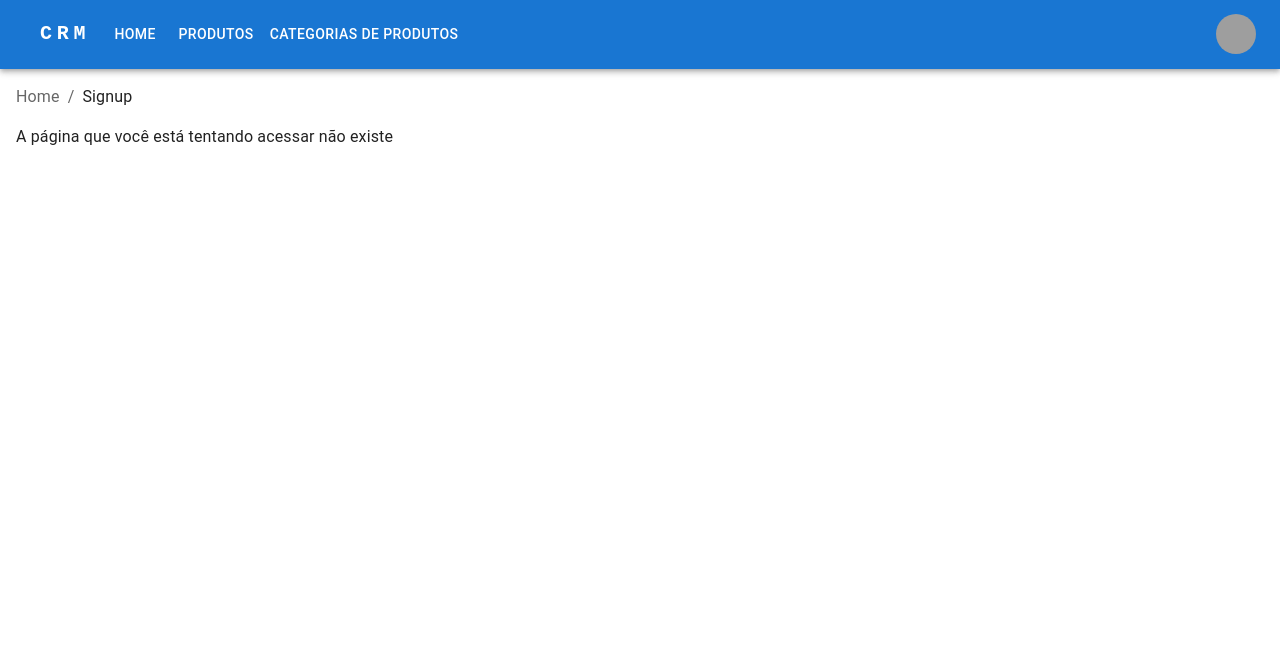
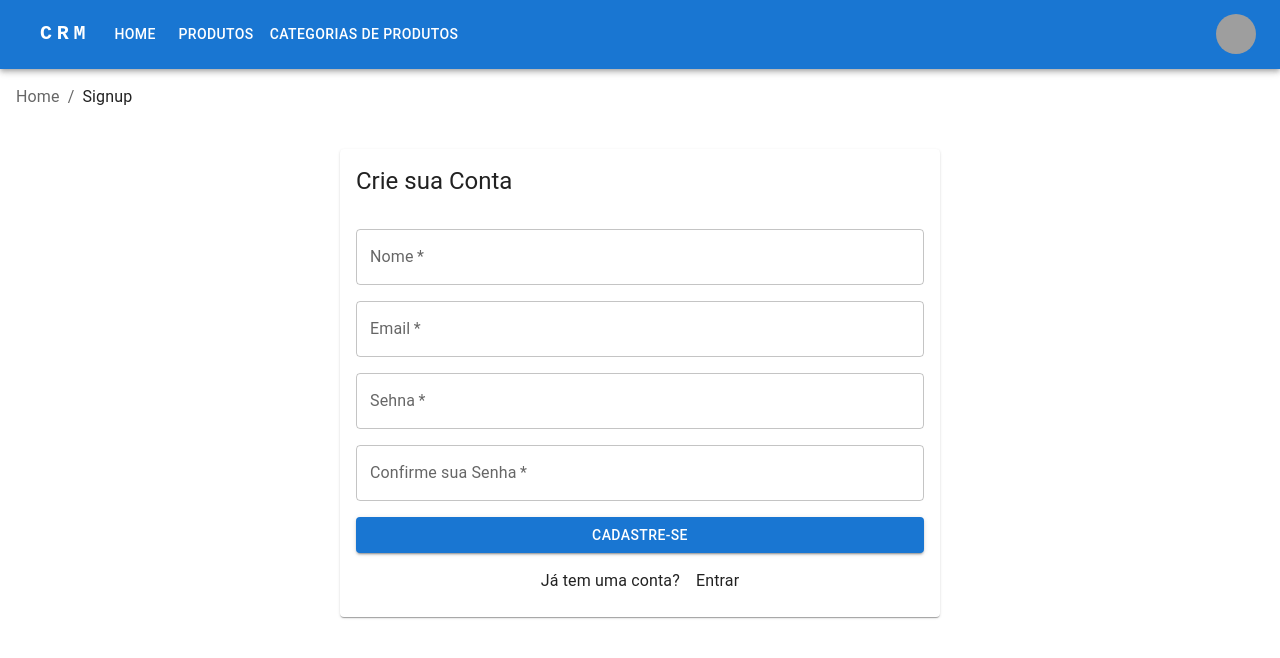
Before and after one commit to BettBernarda/CRM-React-project, a React (Vite) app: page /signup in a window 1280 px wide. Shown: the top 658 px of the page. Built offline with nearby package versions, Linux system fonts and the light colour scheme; grey boxes are pictures that could not be loaded; some icons are missing.

Commit message:
Adicionada tela de cadastro às rotas, e finalizada sua implementação

```diff
--- a/src/App.jsx
+++ b/src/App.jsx
@@ -8,6 +8,7 @@ import PageNotFound from "./pages/PageNotFound";
 import ProductCategoriesPage from "./pages/ProductCategoriesPage";
 import ProductCategoryPage from "./pages/ProductCategoryPage";
 import LoginPage from "./pages/LoginPage";
+import SignupPage from "./pages/SignupPage";
 
 export default function App() {
   axios.defaults.baseURL = 'http://localhost:3000'
@@ -24,6 +25,10 @@ export default function App() {
         {
           path: "/login",
           element: <LoginPage />
+        },
+        {
+          path: "/signup",
+          element: <SignupPage />
         },
         {
           path: "/produtos",
--- a/src/pages/SignupPage.jsx
+++ b/src/pages/SignupPage.jsx
@@ -4,9 +4,12 @@ import { showMessageError, showMessageSuccess } from "../utils/notification-util
 import { UserContext } from "../context"
 import { Box, Button, Card, CardContent, CardHeader, TextField } from "@mui/material"
 import { Link, useNavigate, useSearchParams } from "react-router-dom"
+import { v4 as uuidv4 } from "uuid"
 
 export default function SignupPage() {
   const [user, setUser] = useState({})
+  const [confirmedPassword, setConfirmedPassword] = useState('')
+
   const loggedUser = useContext(UserContext)
 
   const navigate = useNavigate()
@@ -19,10 +22,41 @@ export default function SignupPage() {
     }
   }, [loggedUser.id, navigate, redirect])
 
-  const handleSignin = async (e) => {
+  const handleSignup = async (e) => {
     e.preventDefault()
 
-    const result = await axios.get(`/usuarios?email=${user.email}&senha=${user.senha}`)
+    if (!user.nome) {
+      showMessageError('É necessário preencher o nome!')
+      return
+    }
+
+    if (!user.email) {
+      showMessageError('É necessário preencher o email!')
+      return
+    }
+
+    if (user.senha !== confirmedPassword) {
+      showMessageError('Ambas as senhas devem ser iguais!')
+      return
+    }
+
+    const userWithSameEmail = (await axios.get(`/usuarios?email=${user.email}`)).data
+    if (userWithSameEmail.length) {
+      showMessageError('Já existe um usuário cadastrado com este Email!')
+      return
+    }
+
+    const now = new Date()
+    const result = await axios.post('/usuarios', { ...user, id: uuidv4(), created_at: now, updated_at: now })
+
+    if (result.data) {
+      showMessageSuccess('Cadastro realizado com sucesso!')
+      login()
+    }
+  }
+
+  const login = async () => {
+    const result = await axios.get(`/usuarios?email=${user.email}&senha=${user.senha}&ativo=true`)
     const actualUser = result.data[0]
 
     if (!actualUser) {
@@ -31,24 +65,34 @@ export default function SignupPage() {
     }
 
     loggedUser.id = actualUser.id
-    localStorage.setItem('userId', actualUser.id)
+    sessionStorage.setItem('userId', actualUser.id)
     showMessageSuccess('Login realizado com sucesso!')
 
     navigate(`/${redirect}`)
   }
 
+  const goToLogin = () => {
+    if (redirect) {
+      navigate(`/login?redirect=${redirect}`)
+    } else {
+      navigate(`/login`)
+    }
+  }
+
   return (
     <Box className="flex justify-center mt-10">
       <Card sx={{ width: '600px', maxWidth: '75vw' }}>
-        <CardHeader title="Fazer login" />
+        <CardHeader title="Crie sua Conta" />
         <CardContent>
           <Box
             component="form"
-            onSubmit={handleSignin}
+            noValidate
+            onSubmit={handleSignup}
             sx={{ display: 'flex', flexDirection: 'column', gap: 2 }}
           >
             <TextField
               label="Nome"
+              id="name"
               variant="outlined"
               value={user.nome}
               required
@@ -57,6 +101,7 @@ export default function SignupPage() {
             />
             <TextField
               label="Email"
+              id="email"
               variant="outlined"
               value={user.email}
               required
@@ -65,6 +110,7 @@ export default function SignupPage() {
             />
             <TextField
               label="Sehna"
+              id="password"
               variant="outlined"
               value={user.senha}
               required
@@ -72,16 +118,26 @@ export default function SignupPage() {
               onChange={(e) => setUser({ ...user, senha: e.target.value })}
               fullWidth
             />
+            <TextField
+              label="Confirme sua Senha"
+              id="confirm-password"
+              variant="outlined"
+              value={confirmedPassword}
+              required
+              type="password"
+              onChange={(e) => setConfirmedPassword(e.target.value)}
+              fullWidth
+            />
 
             <Box sx={{ display: 'flex', justifyContent: 'space-between', gap: 2 }}>
               <Button variant="contained" color="primary" type="submit" fullWidth>
-                Entrar
+                Cadastre-se
               </Button>
             </Box>
             <Box sx={{ display: 'flex', justifyContent: 'center', gap: 2 }}>
-              Não tem uma conta?
-              <Link className='hover:cursor-pointer' underline="hover" color="inherit">
-                Cadastre-se
+              Já tem uma conta?
+              <Link className='hover:cursor-pointer' underline="hover" color="inherit" onClick={goToLogin}>
+                Entrar
               </Link>
             </Box>
           </Box>
```
